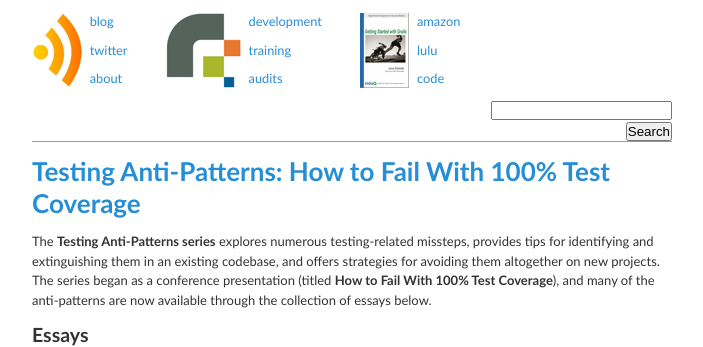
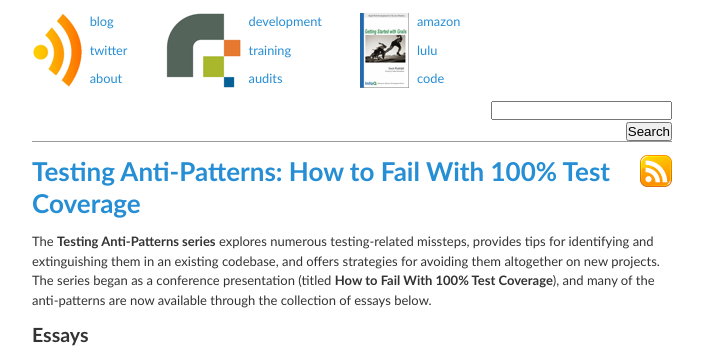
Before and after one commit to asclepius/paulkulyk.com, a Jekyll site: the page built from blog/testing-anti-patterns-how-to-fail-with-100-test-coverage/index.md, in a window 1280 px wide. Shown: the top 347 px of the page, without its empty margins (288-991 px from the left). Built offline with Jekyll 4.4.1, drawn with Linux system fonts in a browser that asks for light colours; nearby versions of some CDN libraries; comment, search, counter and statistics services are not loaded.

Commit message:
Include RSS icon and link to feed at the top of each post

```diff
--- a/_layouts/post.html
+++ b/_layouts/post.html
@@ -2,6 +2,10 @@
 layout: default
 pre_title_label: ":jasonrudolph =&gt; :blog &gt;&gt; "
 ---
+<a href="http://feeds.feedburner.com/jasonrudolph" title="Jason Rudolph - Atom/RSS Feed">
+  <img src="/images/rss-icon-traditional-32.png" alt="RSS" style="float: right;"/>
+</a>
+
 <div id="post">
   <h1><a href="{{ page.url }}" title="{{ page.pre_title_label }}{{ page.title | xml_escape }}">{{page.title}}</a></h1>
 
```
